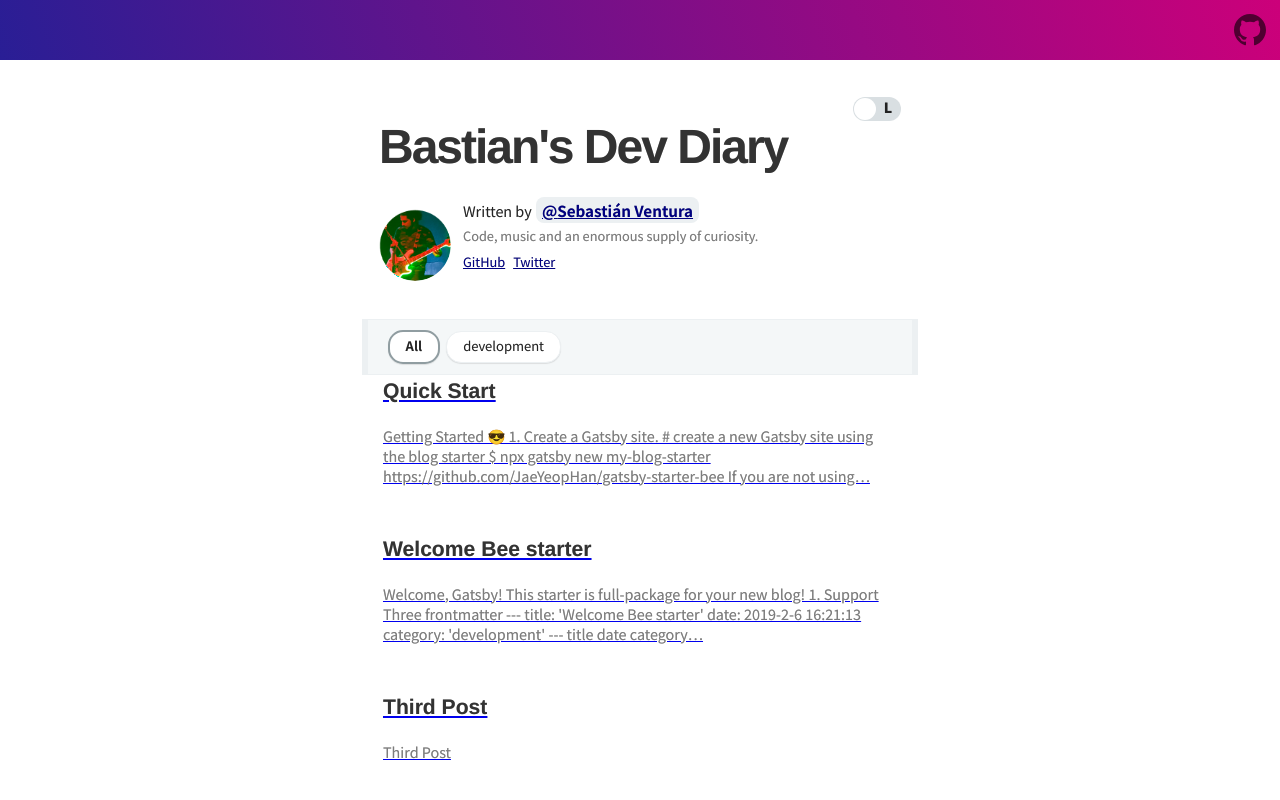
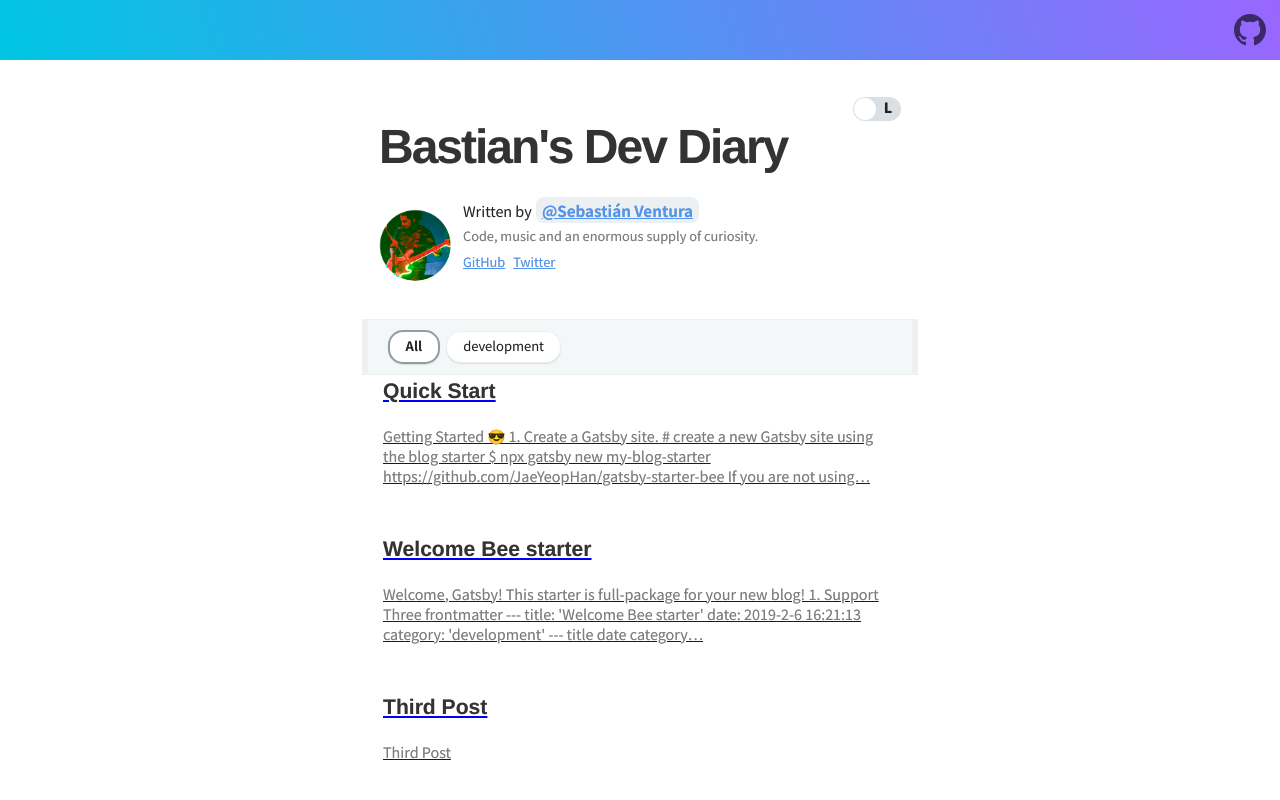
Before and after one commit to sevgit/seba-dev, a Gatsby site: page / in a window 1280 px wide. Shown: the top 800 px of the page. Built offline with nearby package versions, Linux system fonts and the light colour scheme; Gatsby itself is replaced by a stand-in of ours; some packages are replaced by stand-ins of ours; what typography-theme-github would draw is missing.

Commit message:
style changes (colors)

```diff
--- a/src/styles/code.scss
+++ b/src/styles/code.scss
@@ -2,7 +2,7 @@
  * prism.js tomorrow night eighties for JavaScript, CoffeeScript, CSS and HTML
  * Based on https://github.com/chriskempson/tomorrow-theme
  * @author Rose Pritchard
- * @custoimized by Jbee
+ * @customized by Sebastián Ventura & Jbee
  */
 
 @import url(https://cdn.jsdelivr.net/gh/tonsky/FiraCode@1.206/distr/fira_code.css);
--- a/src/styles/variables.scss
+++ b/src/styles/variables.scss
@@ -1,5 +1,5 @@
 // app
-$theme-gradient: linear-gradient(72deg, #291e95, #cc007a);
+$theme-gradient: linear-gradient(72deg, #00C6E3, #4E95F1, #9966FF);
 $top-header-text-color: #fff;
 
 /**
@@ -13,7 +13,7 @@ $light-hover-text-shadow: 0 0 6px rgba(0, 0, 0, 0.2);
 
 // index
 $dimmed-color: #eef5db;
-$light-link-color: #000080;
+$light-link-color: #4E95F1;
 $dark-gray: #333;
 $middle-gray: #7d7d7d;
 $light-gray: #aaa;
@@ -39,7 +39,7 @@ $light-category-item-color: #fff;
  * @dark theme
  */
 $dark-background-color: #282c35;
-$dark-link-color: #bb72ec;
+$dark-link-color: #00C6E3;
 
 $dark-lightest-font-color: #fff;
 $dark-light-font-color: #eeeeee;
```
